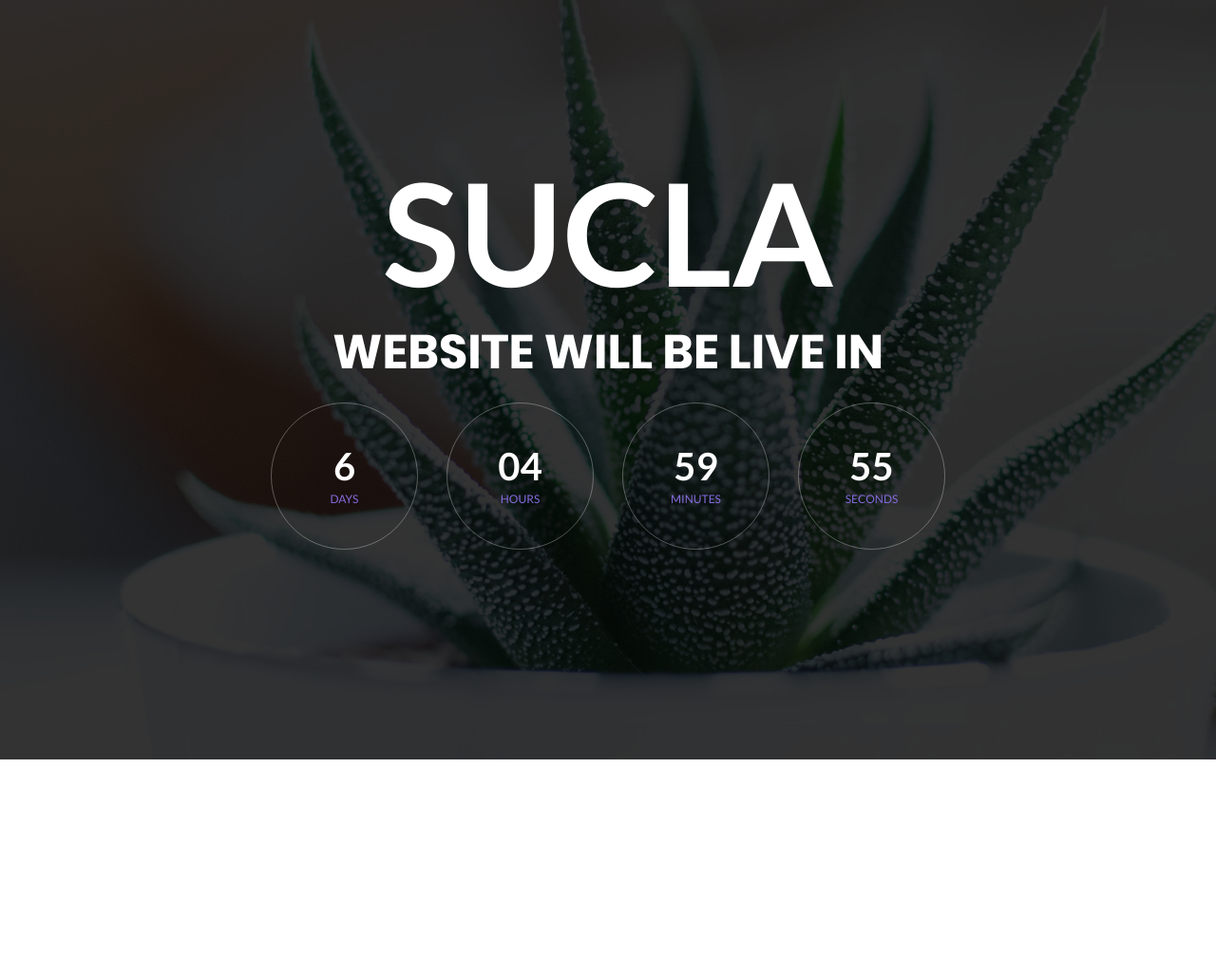
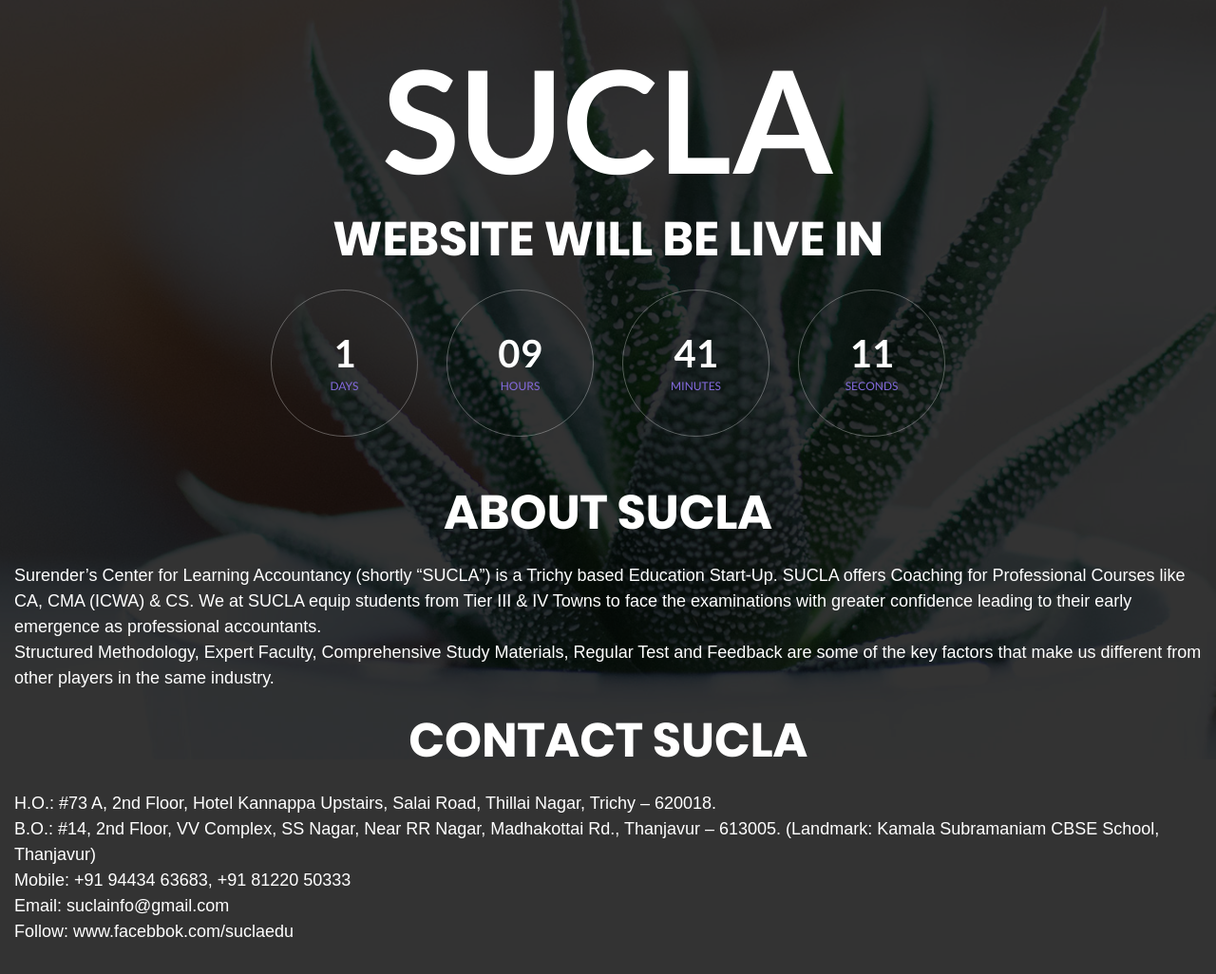
Before and after one commit to PeppyCodes/su3la, a plain HTML site: page index.html in a window 1280 px wide. Shown: the whole page at 95% size. Before the commit the page ends 800 px from the top, so only its background shows below. Drawn offline with Linux system fonts and the light colour scheme.

Commit message:
Update - Address, About us

```diff
--- a/index.html
+++ b/index.html
@@ -77,6 +77,23 @@
 					Subscribe
 				</button>
 			</form> -->
+<h3 class="l1-txt1 txt-center p-b-25">
+				ABOUT SUCLA
+			</h3>
+
+<p class="p-b-25" style="color: white;font-size: 1.2em;">Surender’s Center for Learning Accountancy (shortly “SUCLA”) is a Trichy based Education Start-Up. SUCLA offers Coaching for Professional Courses like CA, CMA (ICWA) & CS. We at SUCLA equip students from Tier III & IV Towns to face the examinations with greater confidence leading to their early emergence as professional accountants.
+			<br>
+			Structured Methodology, Expert Faculty, Comprehensive Study Materials, Regular Test and Feedback are some of the key factors that make us different from other players in the same industry.
+			</p>
+
+
+<h3 class="l1-txt1 txt-center p-b-25">
+CONTACT SUCLA			</h3>
+			<p class="p-b-25" style="color: white;font-size: 1.2em;">H.O.: #73 A, 2nd Floor, Hotel Kannappa Upstairs, Salai Road, Thillai Nagar, Trichy – 620018.
+<br>B.O.: #14, 2nd Floor, VV Complex, SS Nagar, Near RR Nagar, Madhakottai Rd., Thanjavur – 613005.
+(Landmark: Kamala Subramaniam CBSE School, Thanjavur)<br>Mobile: +91 94434 63683, +91 81220 50333<br>Email: suclainfo@gmail.com<br>Follow: www.facebbok.com/suclaedu</p>
+
+
 		</div>
 	</div>
 
@@ -102,10 +119,10 @@
 			/*Endtime must be > current time*/
 			endtimeYear: 2019,
 			endtimeMonth: 1,
-			endtimeDate: 6,
-			endtimeHours: 5,
-			endtimeMinutes: 59,
-			endtimeSeconds: 59,
+			endtimeDate: 7,
+			endtimeHours: 18,
+			endtimeMinutes: 0,
+			endtimeSeconds: 0,
 			timeZone: "Asia/Kolkata"
 			// ex:  timeZone: "America/New_York"
 			//go to " http://momentjs.com/timezone/ " to get timezone
```
